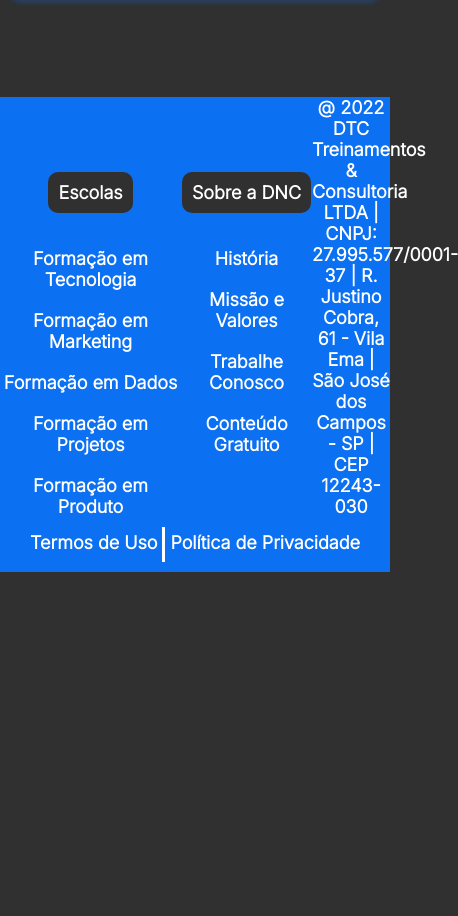
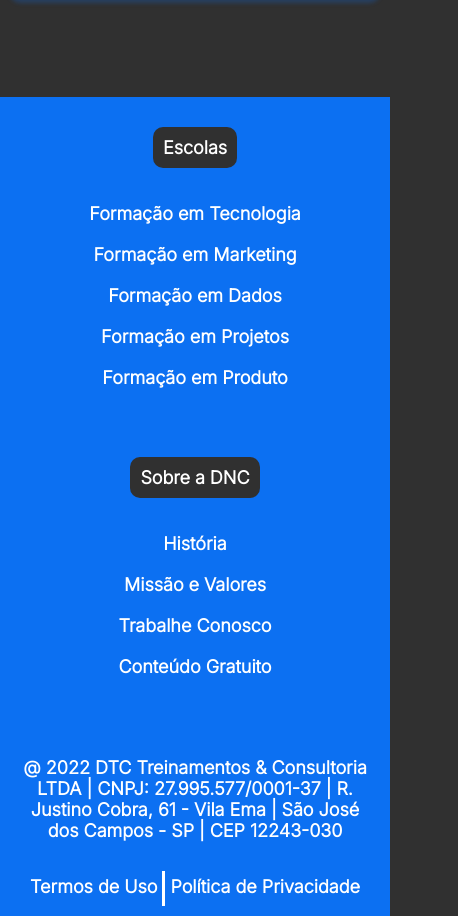
Before and after one commit to diegovidier/bootcamp-dnc, a plain HTML site: page index.html in a window 390 px wide. Shown: the part 1610-2526 px from the top of the page, 458 px wide, since content can reach past the window. Before the commit the page ends 2182 px from the top, so only its background shows below. Drawn offline with Linux system fonts and the light colour scheme.

Commit message:
Adicionando media query no footer

```diff
--- a/estilo.css
+++ b/estilo.css
@@ -275,6 +275,7 @@ body{
                 margin: 0px;
 
             }
+
             #menu a{
                 display: flex;
                 align-items: center;
@@ -303,8 +304,20 @@ body{
                 width: 95%;
                 font-size: 20px;
             }
+
             .checkbox-itens label{
                 font-size: 17px;
             }
 
+            /* Footer */
+
+            footer .linha1{
+                flex-direction: column;
+            }
+
+            footer .endereco{
+                width: 90%;
+                margin-bottom: 20px;
+            }
+
         }
```
